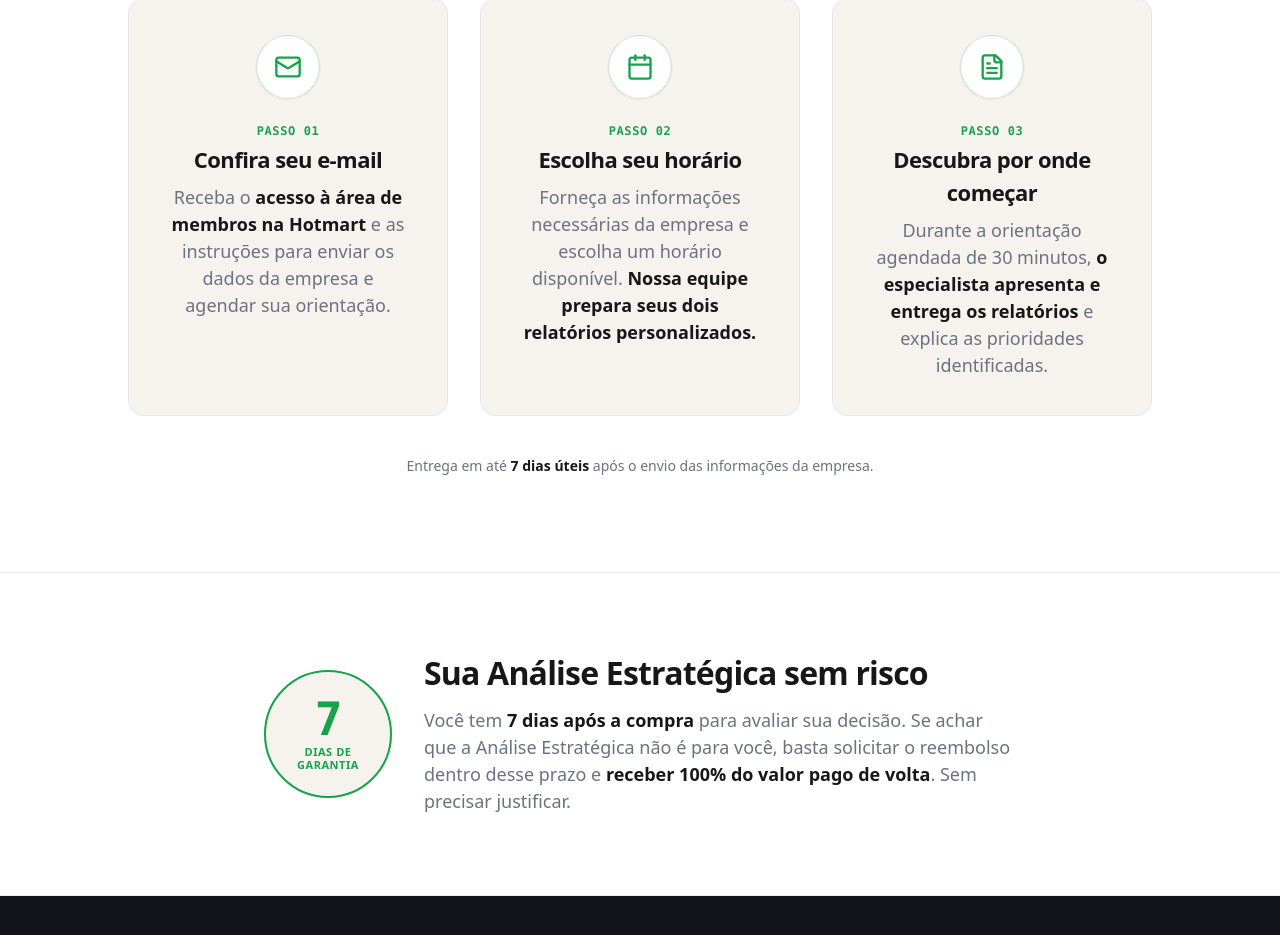
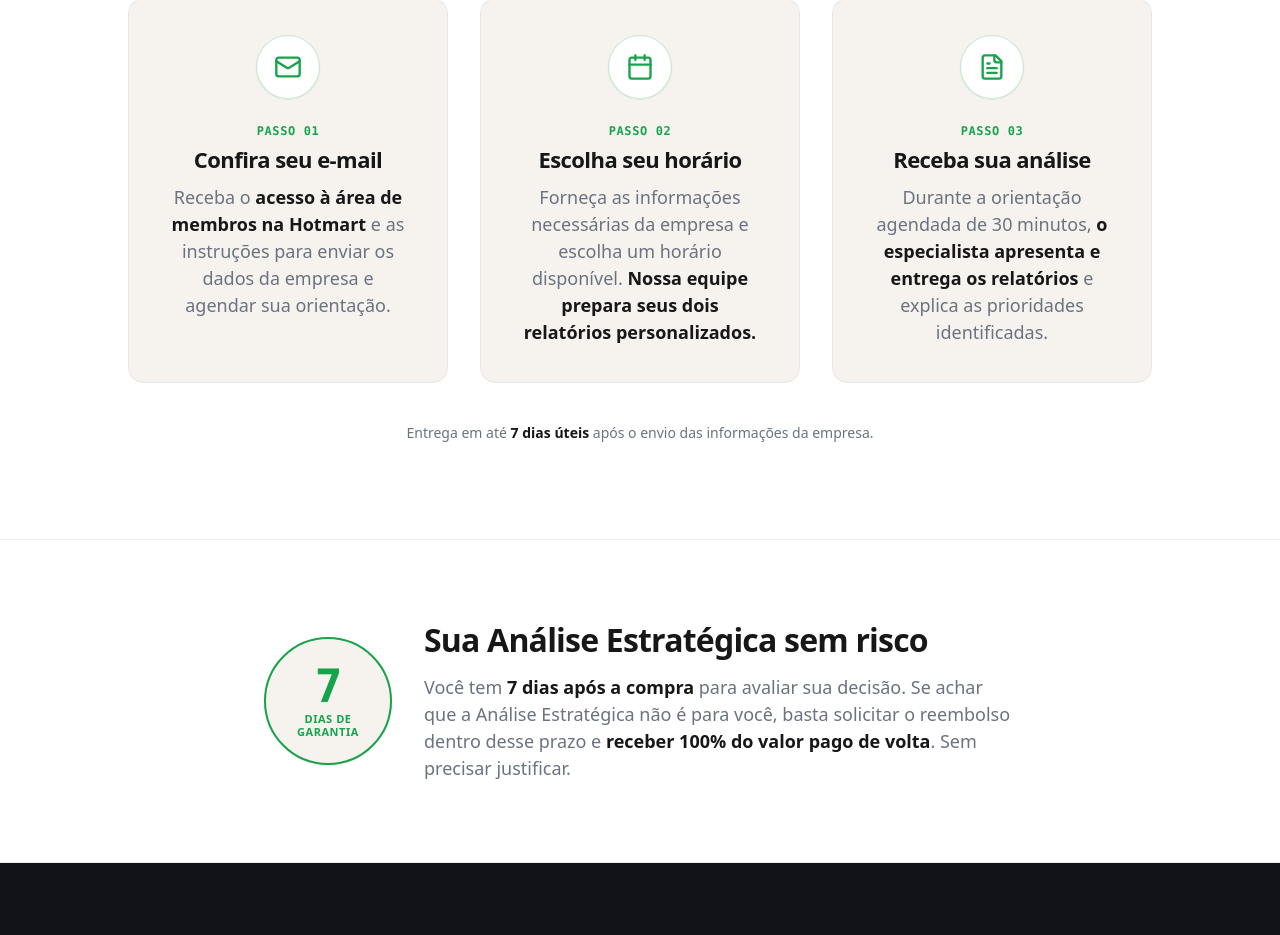
Before and after one commit to NanetDigital/nanet-gbp-landing-atualizada, a React (Vite) app: page / in a window 1280 px wide. Shown: the part 8824-9759 px from the top of the page. Built offline with nearby package versions, Linux system fonts and the light colour scheme.

Commit message:
feat: update post-purchase step description
Update the step 03 heading to "Receba sua análise" to better reflect the delivery of the consultation reports.

```diff
--- a/src/components/DepoisDaCompra.tsx
+++ b/src/components/DepoisDaCompra.tsx
@@ -61,7 +61,7 @@ export const DepoisDaCompra: React.FC = () => {
               PASSO 03
             </span>
             <h3 className="text-[20px] sm:text-[20px] lg:text-[22px] font-bold text-[#171717] font-sans mb-2 tracking-tight">
-              Descubra por onde começar
+              Receba sua análise
             </h3>
             <p className="text-[18px] text-[#6B7280] font-sans leading-[1.5] max-w-[340px]">
               Durante a orientação agendada de 30 minutos, <strong className="font-bold text-[#171717]">o especialista apresenta e entrega os relatórios</strong> e explica as prioridades identificadas.
```
